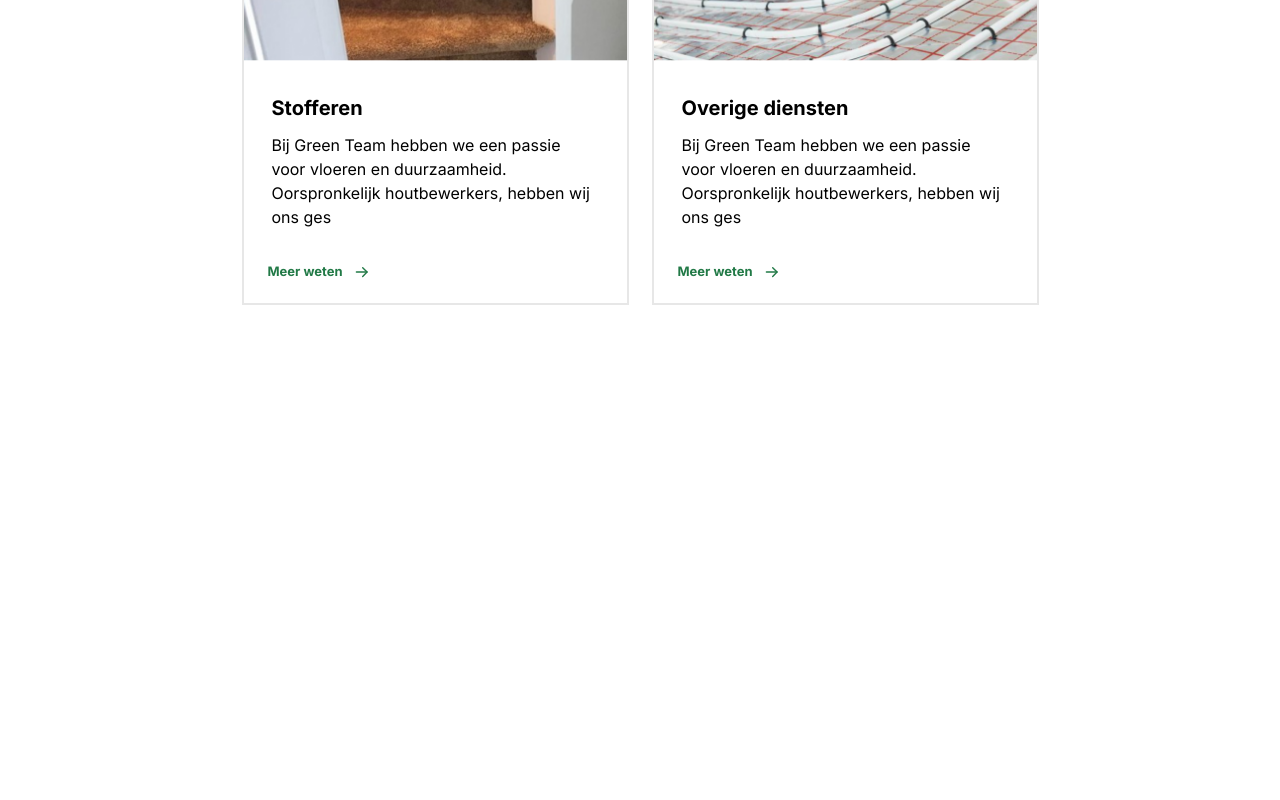
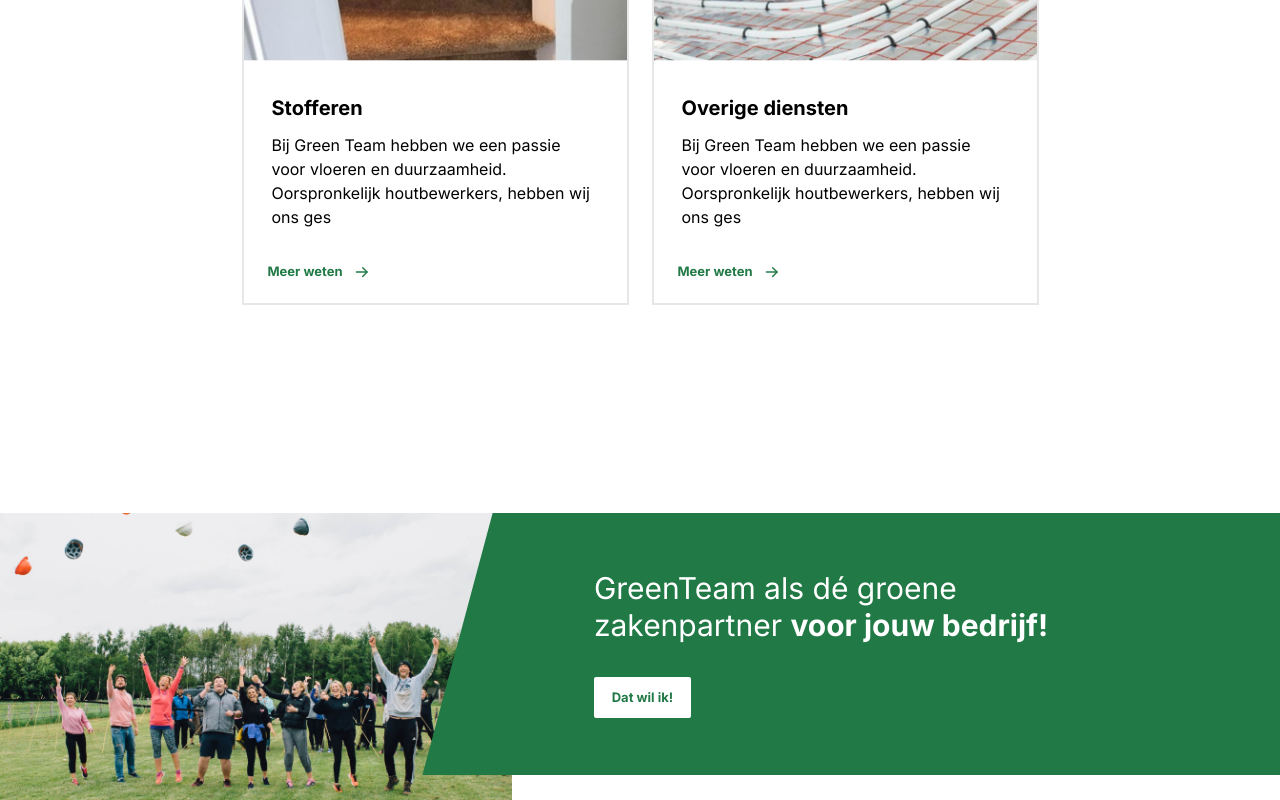
Before and after one commit to GreenTeam88/greenteam-front-end, a Next.js app: page / in a window 1280 px wide. Shown: the part 2841-3641 px from the top of the page. Before the commit the page ends 3354 px from the top, so only its background shows below. Built offline with nearby package versions, Linux system fonts and the light colour scheme.

Commit message:
integrating the green section

```diff
--- /dev/null
+++ b/src/app/(root)/(routes)/_components/greenSection.tsx
@@ -0,0 +1,18 @@
+import { PrimaryOutlinedBtn } from '@/components/theme/buttons';
+
+export const GreenSection = () => {
+  return (
+    <div className="flex relative w-full">
+      <img src="/home/happyPeople.png" className="w-[40%]" />
+      <div className="relative w-full  h-fit -ml-[7%]">
+        <img className="w-full" src="/home/greenBg.svg" />
+        <div className="absolute top-1/2 -translate-y-1/2 left-[20%] flex flex-col  gap-[33px]">
+          <h3 className="text-[30px] text-white leading-[37px] tracking-[-2%] ">
+            GreenTeam als dé groene <br /> zakenpartner <span className="H2"> voor jouw bedrijf!</span>
+          </h3>
+          <PrimaryOutlinedBtn>Dat wil ik!</PrimaryOutlinedBtn>
+        </div>
+      </div>
+    </div>
+  );
+};
--- a/src/app/(root)/(routes)/page.tsx
+++ b/src/app/(root)/(routes)/page.tsx
@@ -1,3 +1,4 @@
+import { GreenSection } from './_components/greenSection';
 import { Hero } from './_components/hero';
 import { RatingSection } from './_components/ratingSection';
 import { HomeSecondSection } from './_components/secondSection';
@@ -5,11 +6,12 @@ import { ServicesSection } from './_components/services';
 
 export default function Home() {
   return (
-    <div className="flex flex-col w-full">
+    <div className="flex flex-col items-center w-full">
       <Hero />
       <HomeSecondSection />
       <RatingSection />
       <ServicesSection />
+      <GreenSection />
     </div>
   );
 }
--- a/src/app/globals.css
+++ b/src/app/globals.css
@@ -14,6 +14,10 @@
 
 .primaryBtn {
   @apply bg-primaryDefault text-[#fff] font-bold  py-[10.69px] px-[17.81px] text-[13px];
+}
+
+.primaryOutlinedBtn {
+  @apply py-[10.69px] px-[17.81px] rounded-sm bg-white text-primaryDefault text-[13px] font-bold;
 }
 
 /* theme typography styles */
--- a/src/components/theme/buttons.tsx
+++ b/src/components/theme/buttons.tsx
@@ -5,6 +5,14 @@ import { cn } from '@/lib/tailwind';
 export const PrimaryBtn: React.FC<HTMLAttributes<HTMLButtonElement>> = ({ children, className, ...props }) => {
   return (
     <button className={cn('primaryBtn', className)} {...props}>
+      {children}{' '}
+    </button>
+  );
+};
+
+export const PrimaryOutlinedBtn: React.FC<HTMLAttributes<HTMLButtonElement>> = ({ children, className, ...props }) => {
+  return (
+    <button className={cn('primaryOutlinedBtn w-fit', className)} {...props}>
       {children}{' '}
     </button>
   );
```
Also changed, not shown: public/home/greenBg.svg (added), public/home/happyPeople.png (added).
